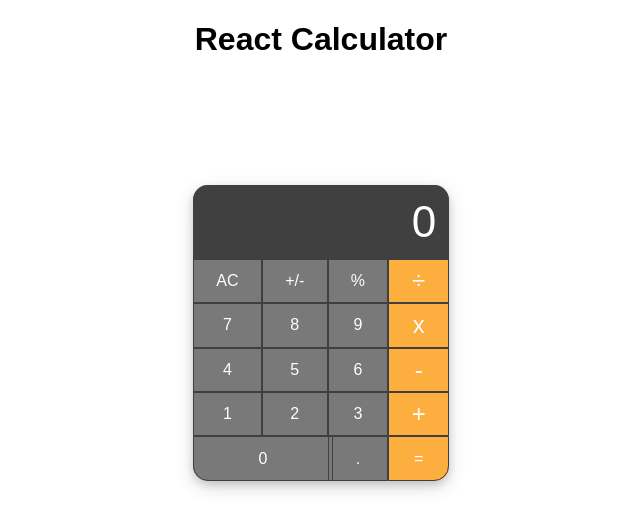
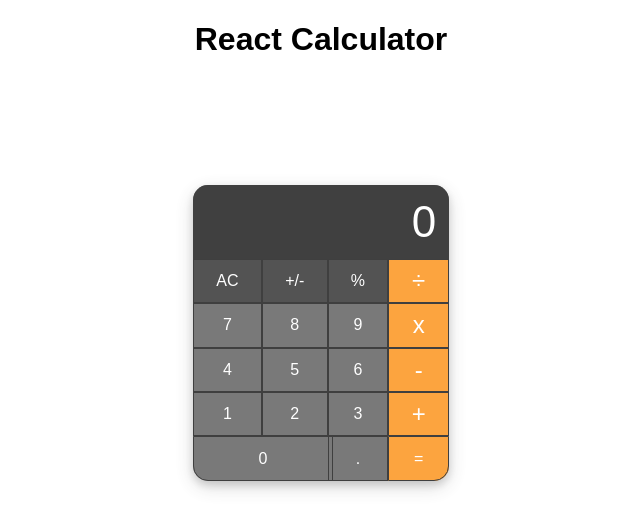
Before and after one commit to raseward14/react_calculator, a React (Create React App) app in the folder client/: page / in a window 1280 px wide. Shown: the top 530 px of the page, without its empty margins (319-959 px from the left). Built offline with nearby package versions, Linux system fonts and the light colour scheme; a web font is replaced by a local one.

Commit message:
made AC positive negative and percent buttons styled darker

```diff
--- a/client/src/components/Layout/index.js
+++ b/client/src/components/Layout/index.js
@@ -109,7 +109,7 @@ const Layout = () => {
                         <tr className='left-container'>
                             <tr className='left-side'>
                                 <tr className='left-columns'>
-                                    <tr className='left-row'
+                                    <tr className='left-row darker'
                                         onClick={() => {
                                             clearValues('C');
                                         }}>
@@ -141,7 +141,7 @@ const Layout = () => {
                                     </tr>
                                 </tr>
                                 <tr className='left-center-column'>
-                                    <tr className='left-center-row'
+                                    <tr className='left-center-row darker'
                                         onClick={() => {
                                             operatorClicked('+');
                                         }}>
@@ -167,7 +167,7 @@ const Layout = () => {
                                     </tr>
                                 </tr>
                                 <tr className='left-columns'>
-                                    <tr className='left-row'
+                                    <tr className='left-row darker'
                                         onClick={() => {
                                             operatorClicked('/100');
                                         }}>
--- a/client/src/components/Layout/style.css
+++ b/client/src/components/Layout/style.css
@@ -87,7 +87,7 @@
 }
 
 .right-side {
-    background-color: rgb(251, 147, 0);
+    background-color: rgb(251, 134, 0);
     flex-grow: 1;
     border-bottom-right-radius: 15px;
     display: flex;
@@ -115,3 +115,8 @@
     border-bottom-left-radius: 15px;
     width: 200%;
 }
+
+.darker {
+    background-color: rgba(6, 6, 6, 0.718);
+
+}
```
